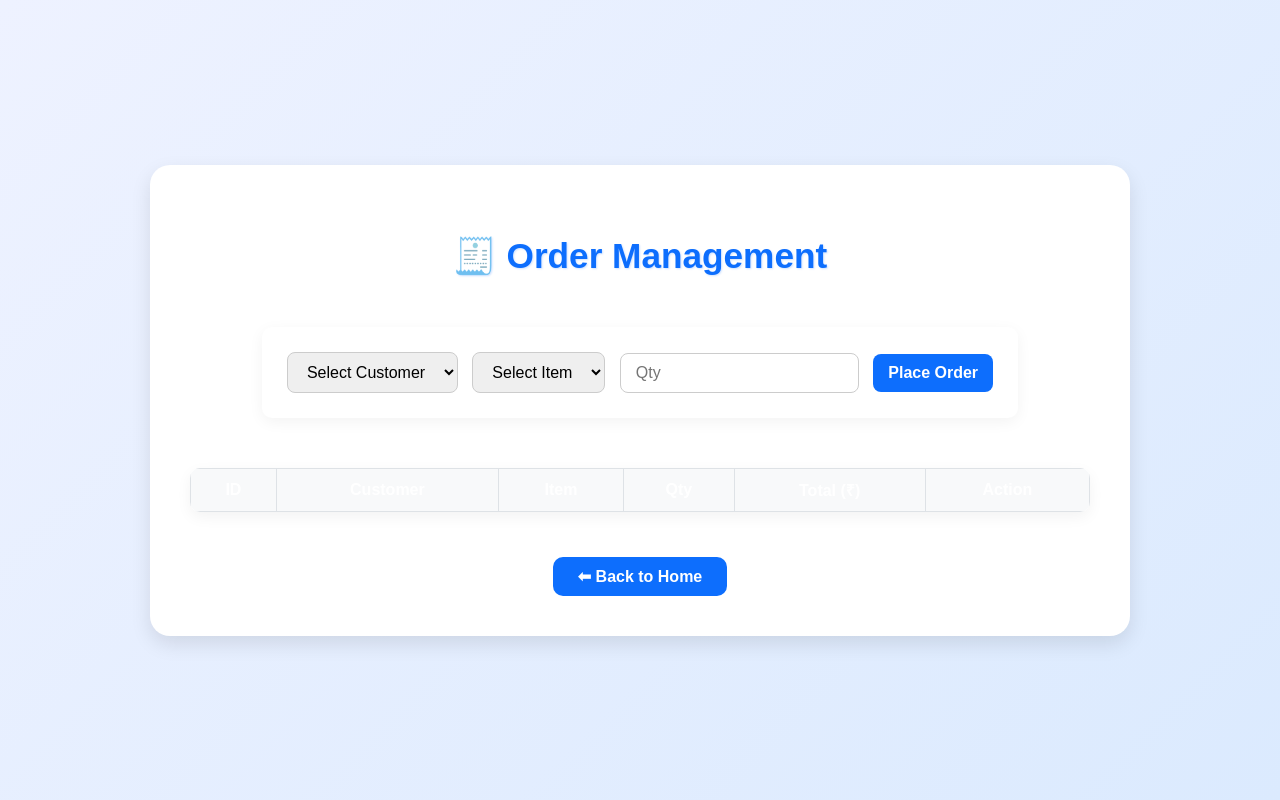
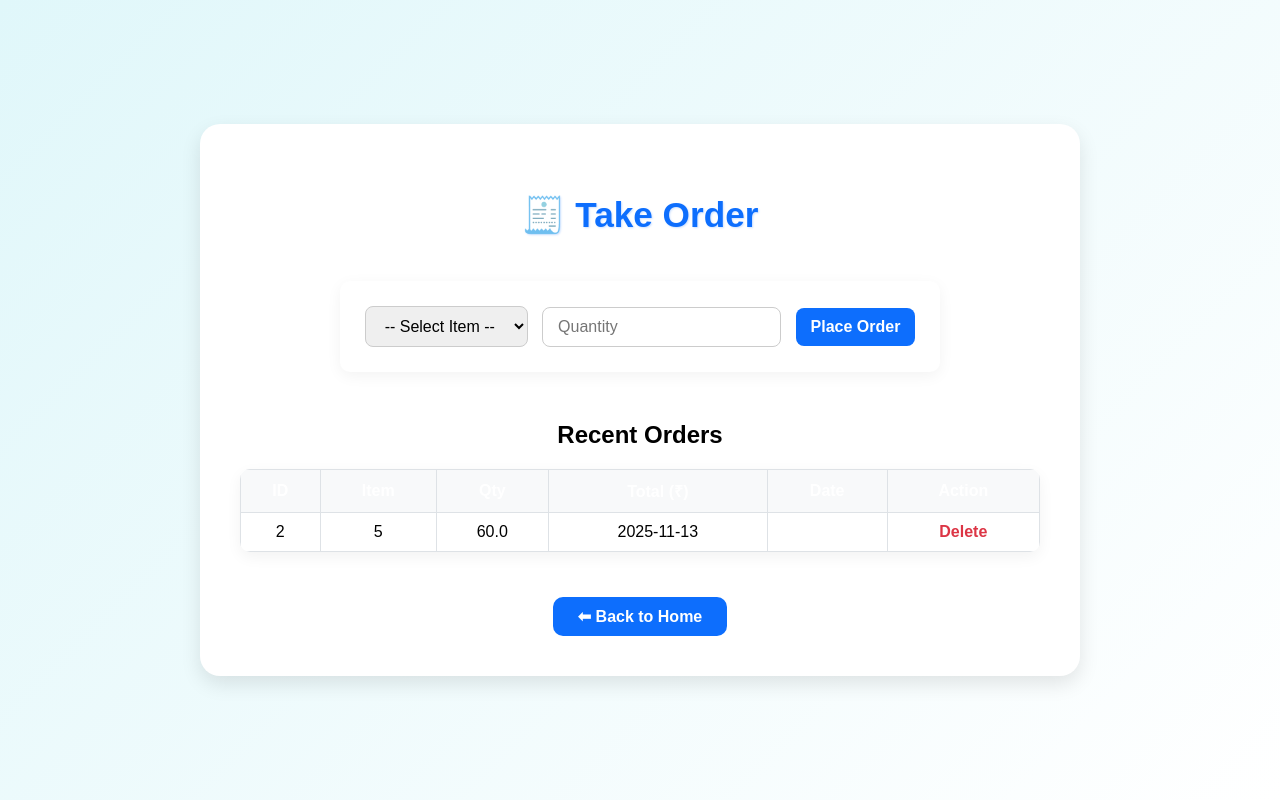
Before and after one commit to krushnanarwade/Restaurant-Billing-System, a Flask app: page /order in a window 1280 px wide. Run offline with Flask 3, Linux system fonts and the light colour scheme; data comes from the database, SQL or seed files in the repository; both versions use the stored data as it was after the commit; lists and menus that the app fills with data are empty.

Commit message:
Updated project with latest changes

```diff
--- a/app.py
+++ b/app.py
@@ -1,22 +1,19 @@
-from flask import Flask, render_template, request, redirect
+from flask import Flask, render_template, request, redirect, url_for
 import sqlite3
 import os
 import datetime
 
-# -------------------------------------------------
-# Flask App Setup
-# -------------------------------------------------
 app = Flask(__name__)
 
 # -------------------------------------------------
-# Database Initialization
+# DATABASE INITIALIZATION
 # -------------------------------------------------
 def init_db():
     if not os.path.exists('database.db'):
         conn = sqlite3.connect('database.db')
         cursor = conn.cursor()
 
-        # Menu table
+        # Menu Table
         cursor.execute('''
             CREATE TABLE menu (
                 id INTEGER PRIMARY KEY AUTOINCREMENT,
@@ -25,7 +22,18 @@ def init_db():
             )
         ''')
 
-        # Customers table
+        # Orders Table
+        cursor.execute('''
+            CREATE TABLE orders (
+                id INTEGER PRIMARY KEY AUTOINCREMENT,
+                item_name TEXT NOT NULL,
+                quantity INTEGER NOT NULL,
+                total REAL NOT NULL,
+                date TEXT NOT NULL
+            )
+        ''')
+
+        # Customers Table
         cursor.execute('''
             CREATE TABLE customers (
                 id INTEGER PRIMARY KEY AUTOINCREMENT,
@@ -34,7 +42,7 @@ def init_db():
             )
         ''')
 
-        # Sales table
+        # Sales Table (reserved for later)
         cursor.execute('''
             CREATE TABLE sales (
                 id INTEGER PRIMARY KEY AUTOINCREMENT,
@@ -51,14 +59,14 @@ def init_db():
 init_db()
 
 # -------------------------------------------------
-# ROUTE 1 : Home Page
+# HOME PAGE
 # -------------------------------------------------
 @app.route('/')
 def home():
     return render_template('home.html')
 
 # -------------------------------------------------
-# ROUTE 2 : Menu Management
+# MENU MANAGEMENT
 # -------------------------------------------------
 @app.route('/menu')
 def menu_page():
@@ -90,7 +98,7 @@ def delete_item(item_id):
     return redirect('/menu')
 
 # -------------------------------------------------
-# ROUTE 3 : Order & Billing
+# ORDER MANAGEMENT
 # -------------------------------------------------
 @app.route('/order')
 def order_page():
@@ -98,49 +106,46 @@ def order_page():
     cursor = conn.cursor()
     cursor.execute("SELECT * FROM menu")
     items = cursor.fetchall()
+    cursor.execute("SELECT * FROM orders ORDER BY id DESC")
+    orders = cursor.fetchall()
     conn.close()
-    return render_template('order.html', items=items)
+    return render_template('order.html', items=items, orders=orders)
 
-@app.route('/generate_bill', methods=['POST'])
-def generate_bill():
+@app.route('/add_order', methods=['POST'])
+def add_order():
+    item_id = request.form['item_id']
+    qty = int(request.form['quantity'])
+
     conn = sqlite3.connect('database.db')
     cursor = conn.cursor()
-    cursor.execute("SELECT * FROM menu")
-    menu_items = cursor.fetchall()
+    cursor.execute("SELECT item_name, price FROM menu WHERE id=?", (item_id,))
+    item = cursor.fetchone()
+
+    if item:
+        item_name, price = item
+        total = price * qty
+        date = datetime.date.today().isoformat()
+
+        cursor.execute(
+            "INSERT INTO orders (item_name, quantity, total, date) VALUES (?, ?, ?, ?)",
+            (item_name, qty, total, date)
+        )
+        conn.commit()
+
     conn.close()
+    return redirect('/order')
 
-    ordered_items = []
-    total = 0
-
-    for item in menu_items:
-        qty = int(request.form.get(str(item[0]), 0))
-        if qty > 0:
-            amount = qty * item[2]
-            total += amount
-            ordered_items.append({
-                'name': item[1],
-                'price': item[2],
-                'qty': qty,
-                'amount': amount
-            })
-
-    tax = total * 0.05   # 5% tax
-    grand_total = total + tax
-
-    # Save sale record
+@app.route('/delete_order/<int:order_id>')
+def delete_order(order_id):
     conn = sqlite3.connect('database.db')
     cursor = conn.cursor()
-    cursor.execute(
-        "INSERT INTO sales (total, tax, grand_total, date) VALUES (?, ?, ?, ?)",
-        (total, tax, grand_total, datetime.date.today().isoformat())
-    )
+    cursor.execute("DELETE FROM orders WHERE id=?", (order_id,))
     conn.commit()
     conn.close()
-
-    return render_template('bill.html', items=ordered_items, total=total, tax=tax, grand_total=grand_total)
+    return redirect('/order')
 
 # -------------------------------------------------
-# ROUTE 4 : Customer Management
+# CUSTOMER MANAGEMENT
 # -------------------------------------------------
 @app.route('/customers')
 def customer_page():
@@ -172,28 +177,32 @@ def delete_customer(customer_id):
     return redirect('/customers')
 
 # -------------------------------------------------
-# ROUTE 5 : Reports (Improved Design)
+# REPORTS PAGE
 # -------------------------------------------------
 @app.route('/reports')
 def reports_page():
     conn = sqlite3.connect('database.db')
     cursor = conn.cursor()
-    cursor.execute("SELECT * FROM sales ORDER BY date DESC")
-    sales = cursor.fetchall()
+    cursor.execute("SELECT * FROM orders ORDER BY date DESC")
+    orders = cursor.fetchall()
     conn.close()
 
-    total_sales = sum(row[3] for row in sales)
-    total_tax = sum(row[2] for row in sales)
+    total_sales = sum(row[3] for row in orders) if orders else 0
+    total_orders = len(orders)
 
-    return render_template(
-        'reports.html',
-        sales=sales,
-        total_sales=total_sales,
-        total_tax=total_tax
-    )
+    return render_template('reports.html', orders=orders, total_sales=total_sales, total_orders=total_orders)
+
+@app.route('/clear_reports', methods=['POST'])
+def clear_reports():
+    conn = sqlite3.connect('database.db')
+    cursor = conn.cursor()
+    cursor.execute("DELETE FROM orders")
+    conn.commit()
+    conn.close()
+    return redirect('/reports')
 
 # -------------------------------------------------
-# Run the App
+# RUN APP
 # -------------------------------------------------
 if __name__ == '__main__':
     app.run(debug=True)
--- a/templates/order.html
+++ b/templates/order.html
@@ -3,11 +3,11 @@
 <head>
   <meta charset="UTF-8">
   <meta name="viewport" content="width=device-width, initial-scale=1.0">
-  <title>Order Management | FoodHub</title>
+  <title>Take Order | FoodHub</title>
   <link rel="stylesheet" href="{{ url_for('static', filename='style.css') }}">
   <style>
     body {
-      background: linear-gradient(135deg, #eef2ff, #dbeafe);
+      background: linear-gradient(135deg, #e0f7fa, #ffffff);
       font-family: 'Poppins', sans-serif;
       display: flex;
       justify-content: center;
@@ -17,18 +17,18 @@
     }
 
     .container {
-      background: #fff;
+      background: white;
       width: 90%;
-      max-width: 900px;
+      max-width: 800px;
+      padding: 40px;
       border-radius: 20px;
-      padding: 40px;
       box-shadow: 0 8px 20px rgba(0, 0, 0, 0.1);
       text-align: center;
     }
 
     h1 {
       color: #0d6efd;
-      margin-bottom: 25px;
+      margin-bottom: 20px;
     }
 
     form {
@@ -101,43 +101,37 @@
 </head>
 <body>
   <div class="container">
-    <h1>🧾 Order Management</h1>
+    <h1>🧾 Take Order</h1>
 
     <form method="POST" action="/add_order">
-      <select name="customer_id" required>
-        <option value="">Select Customer</option>
-        {% for cust in customers %}
-          <option value="{{ cust[0] }}">{{ cust[1] }}</option>
+      <select name="item_id" required>
+        <option value="">-- Select Item --</option>
+        {% for item in items %}
+        <option value="{{ item[0] }}">{{ item[1] }} - ₹{{ item[2] }}</option>
         {% endfor %}
       </select>
 
-      <select name="item_id" required>
-        <option value="">Select Item</option>
-        {% for item in items %}
-          <option value="{{ item[0] }}">{{ item[1] }} - ₹{{ item[2] }}</option>
-        {% endfor %}
-      </select>
-
-      <input type="number" name="quantity" placeholder="Qty" min="1" required>
+      <input type="number" name="quantity" placeholder="Quantity" min="1" required>
       <button type="submit">Place Order</button>
     </form>
 
+    <h2>Recent Orders</h2>
     <table>
       <tr>
         <th>ID</th>
-        <th>Customer</th>
         <th>Item</th>
         <th>Qty</th>
         <th>Total (₹)</th>
+        <th>Date</th>
         <th>Action</th>
       </tr>
       {% for order in orders %}
       <tr>
         <td>{{ order[0] }}</td>
-        <td>{{ order[1] }}</td>
         <td>{{ order[2] }}</td>
         <td>{{ order[3] }}</td>
         <td>{{ order[4] }}</td>
+        <td>{{ order[5] }}</td>
         <td><a href="/delete_order/{{ order[0] }}" class="delete-btn">Delete</a></td>
       </tr>
       {% endfor %}
```
Also changed, not shown: database.db, static/style.css (line endings or trailing spaces), templates/bill.html (line endings or trailing spaces), templates/customers.html (line endings or trailing spaces), templates/home.html (line endings or trailing spaces).
